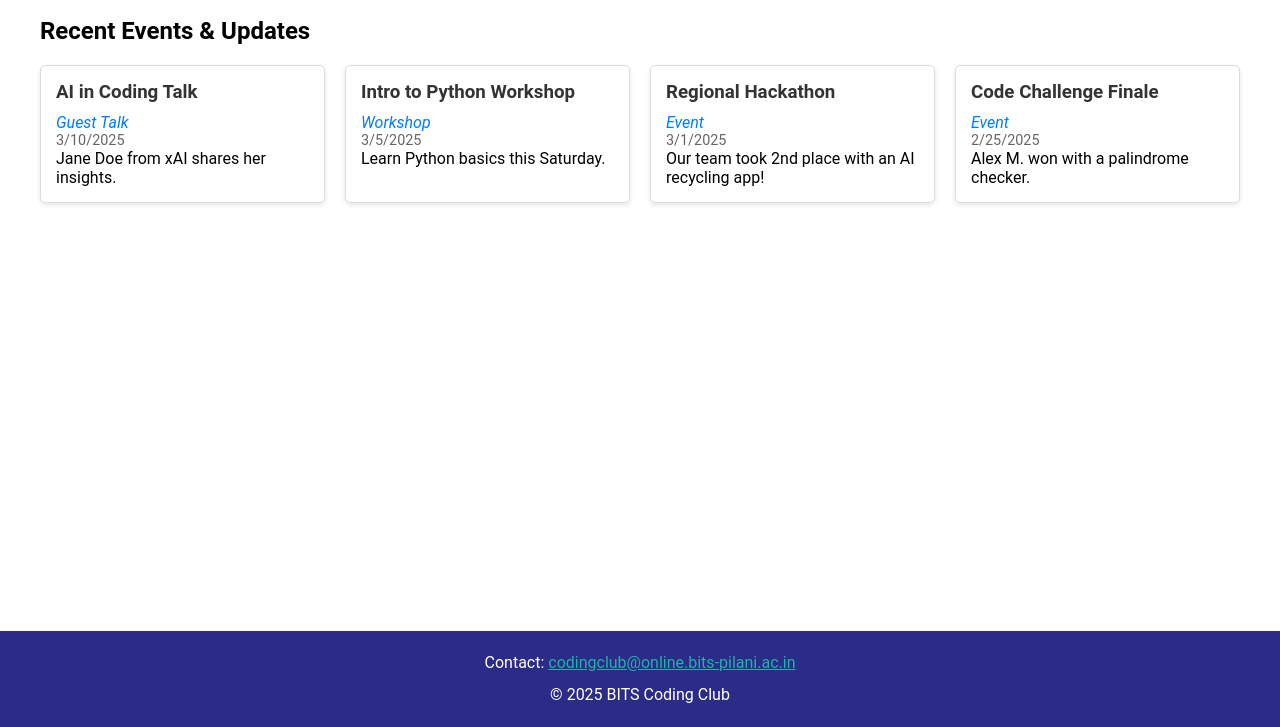
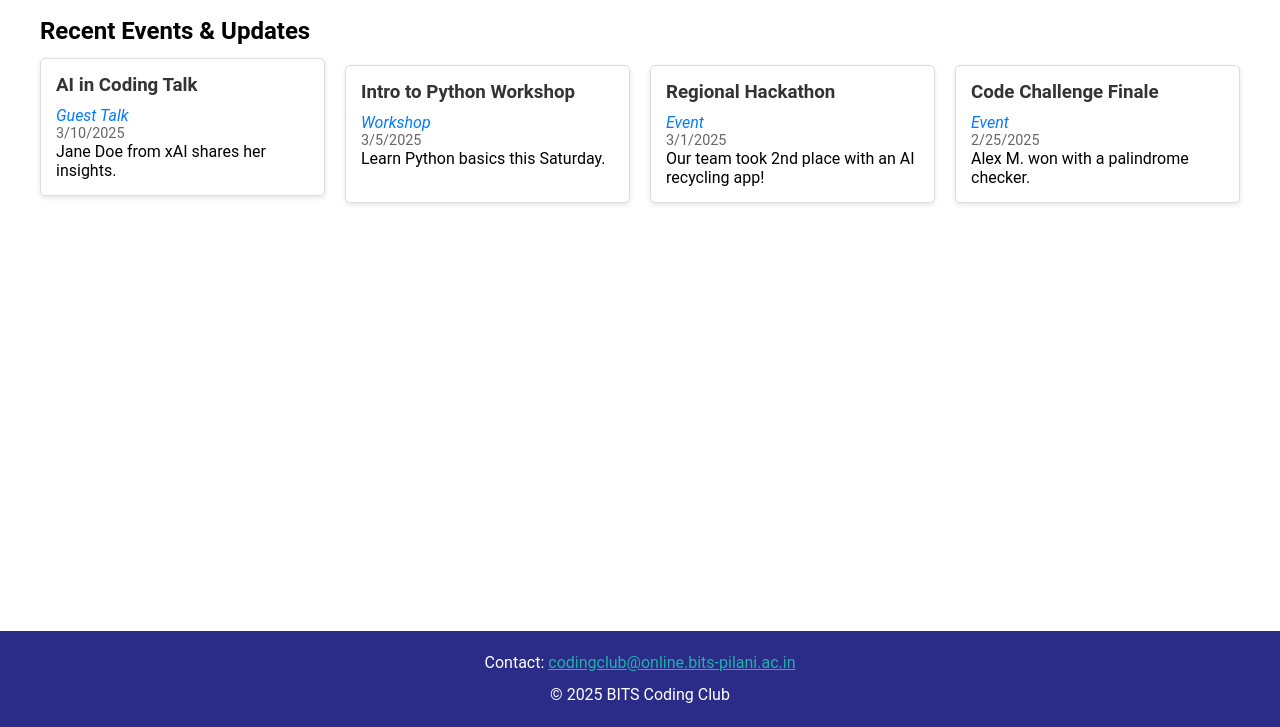
Before and after one commit to mdkamranalam/bits_coding_club_website, a plain HTML site: page aggregated-content.html in a window 1280 px wide. In both pictures the pointer is over the element 182 px from the left and 207 px from the top of the page. Shown: the part 73-800 px from the top of the page. Drawn offline with Linux system fonts and the light colour scheme.

Commit message:
Fixing design in content section

```diff
--- a/assets/css/aggregated-content-style.css
+++ b/assets/css/aggregated-content-style.css
@@ -1,6 +1,5 @@
 .recent-event-section {
     margin: 20px 40px;
-    min-height: 60vh;
 }
 
 .content-section {
@@ -16,6 +15,11 @@
   padding: 15px;
   border-radius: 5px;
   box-shadow: 0 2px 5px rgba(0, 0, 0, 0.1);
+  transition: transform 0.2s ease;
+}
+
+.content-card:hover {
+  transform: translateY(-5%);
 }
 
 .content-card h3 {
```
